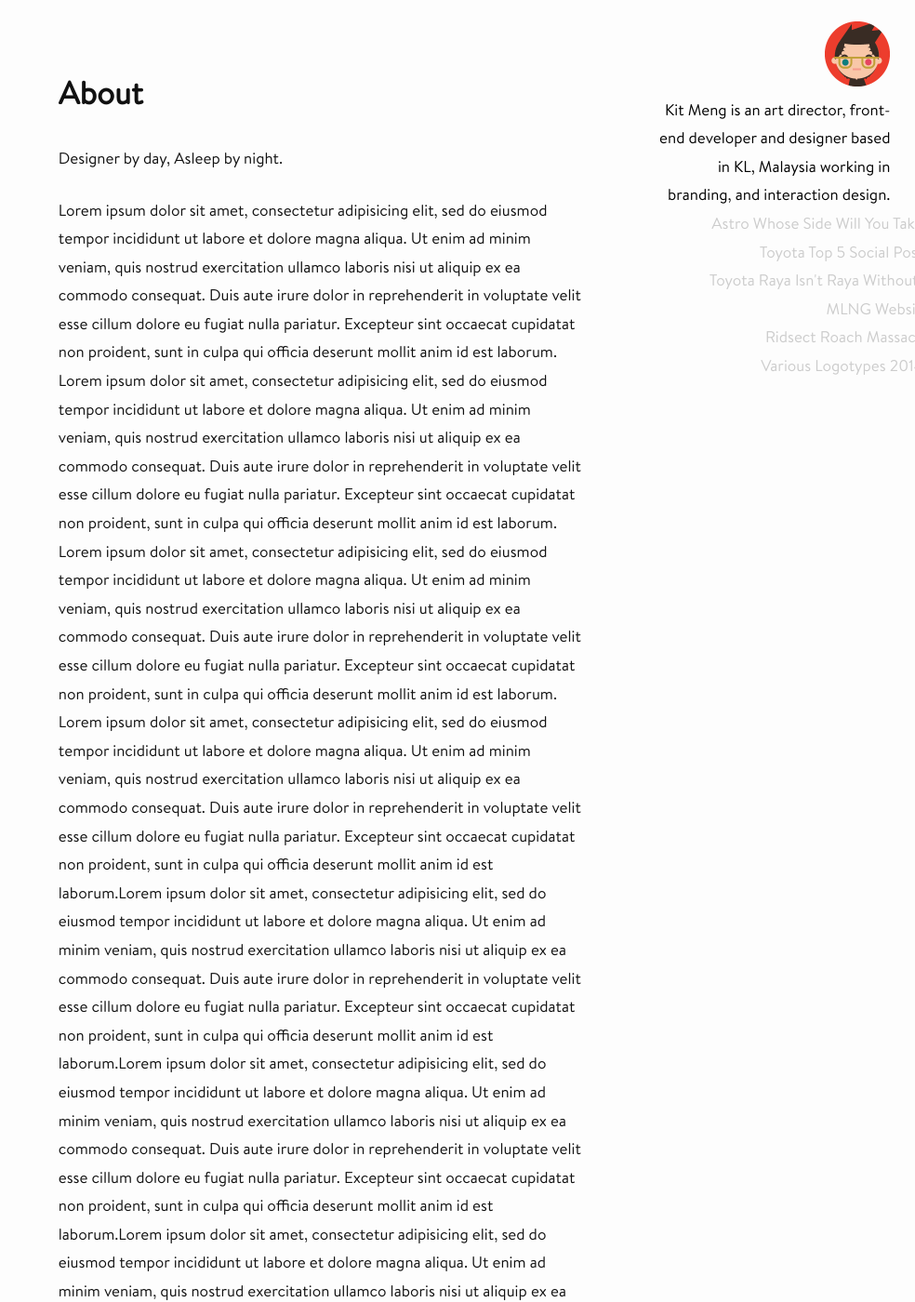
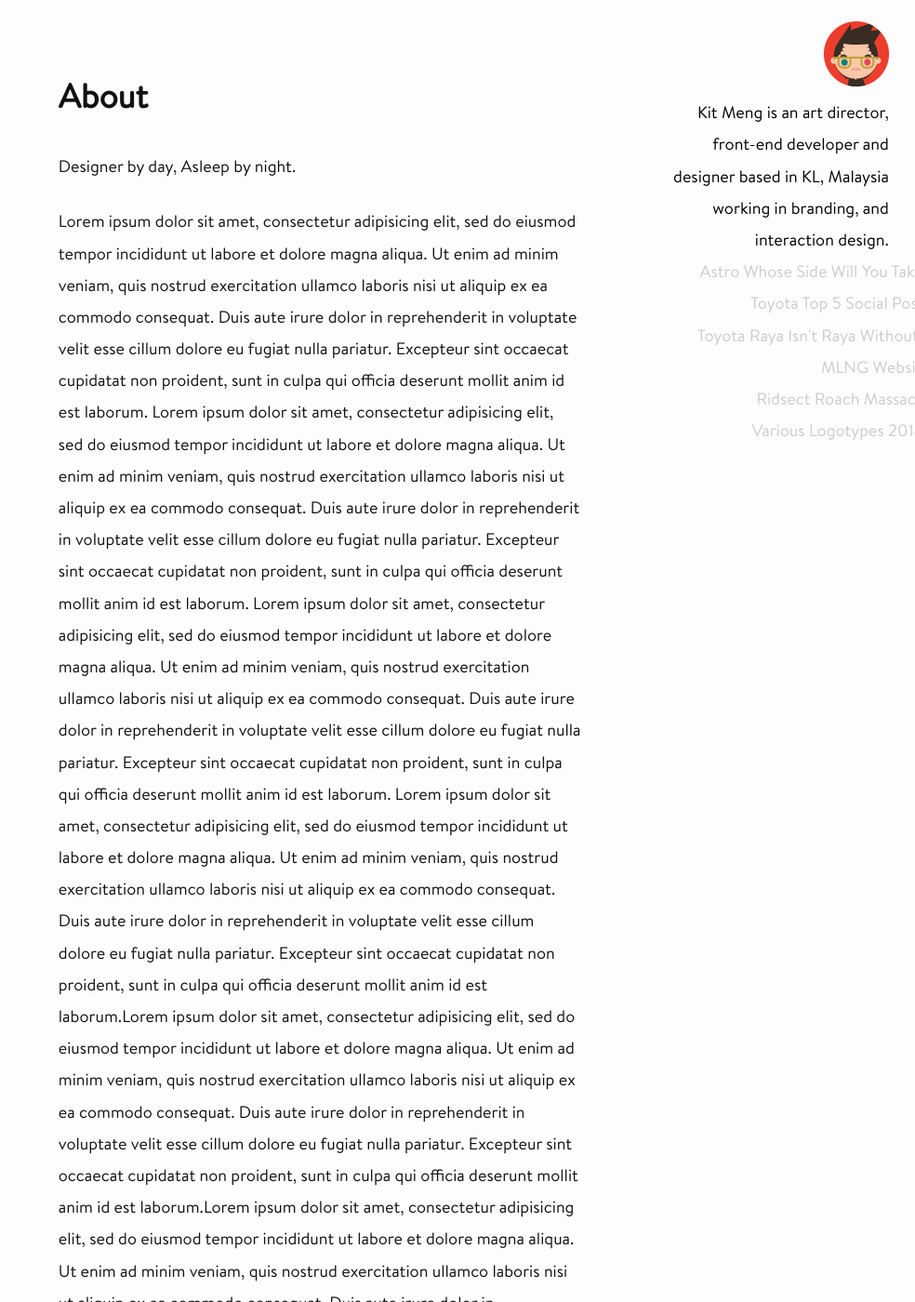
Before and after one commit to kitmeng/kitmeng.github.io, a Jekyll site: the page built from about.md, in a window 1280 px wide and 1400 px high. Shown: the whole window at 93% size, without its empty margins (296-1280 px from the left). Built offline with Jekyll 4.4.1, drawn with Linux system fonts in a browser that asks for light colours; nearby versions of some CDN libraries; a script that is not in the unit is left out.

Commit message:
Font changes

```diff
--- a/css/main.sass
+++ b/css/main.sass
@@ -9,9 +9,9 @@
 
 // Our variables
 $base-font-family: "BrandonText", Helvetica, Arial, sans-serif
-$base-font-size: 17px
+$base-font-size: 18px
 $small-font-size: $base-font-size * 0.875
-$base-line-height: 1.8
+$base-line-height: 1.9
 
 $spacing-unit: 50px
 
```
